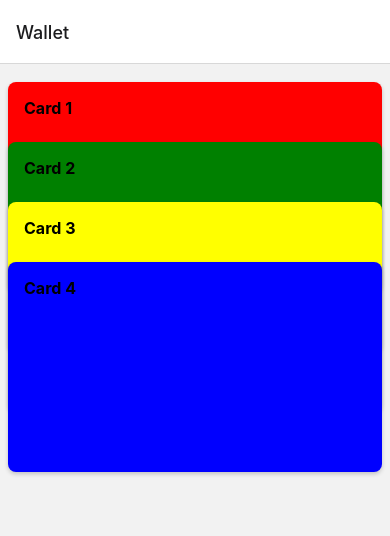
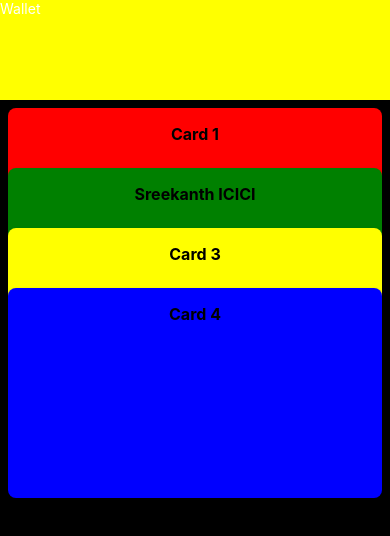
Before and after one commit to bibin-jaimon/rn-wallet, a React Native app: screen /CardsListScreen in a window 390 px wide. Shown: the top 536 px of the page. Built offline with nearby package versions, Linux system fonts and the light colour scheme.

Commit message:
Fixing Android scroll issue

```diff
--- a/package.json
+++ b/package.json
@@ -14,6 +14,7 @@
     "@react-navigation/native-stack": "^6.9.13",
     "react": "18.2.0",
     "react-native": "0.72.1",
+    "react-native-gesture-handler": "^2.12.0",
     "react-native-safe-area-context": "^4.6.4",
     "react-native-screens": "^3.22.1"
   },
--- a/src/main/app.tsx
+++ b/src/main/app.tsx
@@ -5,7 +5,7 @@
  * @format
  */
 
-
+import 'react-native-gesture-handler';
 import { AppRegistry } from 'react-native';
 import { name as appName } from '../../app.json';
 import { RootComponent } from './root-component';
--- a/src/navigation/root-navigator.tsx
+++ b/src/navigation/root-navigator.tsx
@@ -18,16 +18,20 @@ const RootNavigator = () => (
       <Stack.Screen
         name="CardsListScreen"
         component={CardsListScreen}
-
         options={{
           title: 'Wallet',
+          headerShown: false
           // headerLeft: () => {
           //   return <Text>Hey there</Text>;
           // },
           // headerLargeTitle: true
         }}
       />
-      <Stack.Screen name="CardDetailsScreen" component={CardDetailsScreen} />
+      <Stack.Screen
+        name="CardDetailsScreen"
+        component={CardDetailsScreen}
+        options={{ headerBackTitle: 'Done', }}
+      />
     </Stack.Navigator>
   </NavigationContainer>
 );
--- a/src/screens/cards-list/card-view.tsx
+++ b/src/screens/cards-list/card-view.tsx
@@ -22,10 +22,7 @@ const styles = StyleSheet.create({
     shadowOffset: { width: 0, height: 2 },
     shadowRadius: 4,
     elevation: 2,
-    position: 'absolute',
-    top: 0,
-    left: 0,
-    right: 0,
+    alignItems: 'center',
     height: 210,
   },
   title: {
--- a/src/screens/cards-list/cards-list-screen.tsx
+++ b/src/screens/cards-list/cards-list-screen.tsx
@@ -5,6 +5,9 @@ import {
   View,
   Animated,
   Pressable,
+  Platform,
+  ViewStyle,
+  Dimensions,
 } from 'react-native';
 import { useEffect, useRef, useState } from 'react';
 import {
@@ -22,10 +25,19 @@ const CardsListScreen = (props: CardsListScreenProps) => {
   const stepOffset = 60;
   const [cardData, setCardData] = useState<Card[]>([]);
   const [scrollOffset, setScrollOffset] = useState<number>(0);
+  const deviceHeight: number = Dimensions.get('window').height;
+
   useEffect(() => {
     fetchCards().then((cards: Card[]) => setCardData(cards));
   }, []);
-
+  const scrollViewContentHeightAdjustment = cardData.length * 60 + deviceHeight;
+  const contentContainerStyle =
+    Platform.OS == 'ios'
+      ? {}
+      : {
+          height: scrollViewContentHeightAdjustment,
+          flexGrow: 1,
+        };
   const renderItem = (data: CardRenderItemParams) => {
     const { index, item } = data;
     const initialOffset = index * stepOffset;
@@ -37,6 +49,7 @@ const CardsListScreen = (props: CardsListScreenProps) => {
       translateY = initialOffset - scrollOffset * index;
     }
     return (
+      <View style={styles.flatListItem}>
         <Pressable
           onPress={() =>
             navigation.navigate('CardDetailsScreen', { card: item })
@@ -45,13 +58,19 @@ const CardsListScreen = (props: CardsListScreenProps) => {
             <CardView card={item} />
           </Animated.View>
         </Pressable>
+      </View>
     );
   };
 
   return (
     <View style={styles.container}>
       <FlatList
-        contentInsetAdjustmentBehavior="automatic"
+        contentContainerStyle={contentContainerStyle}
+        ListHeaderComponent={
+          <Animated.View style={{ height: 100, backgroundColor: 'yellow' }}>
+            <Text style={{ color: 'white' }}>Wallet</Text>
+          </Animated.View>
+        }
         data={cardData}
         renderItem={renderItem}
         keyExtractor={item => `${item.id}`}
@@ -69,8 +88,13 @@ const CardsListScreen = (props: CardsListScreenProps) => {
 const styles = StyleSheet.create({
   container: {
     flex: 1,
-    backgroundColor: '#f2f2f2',
-    paddingTop: 10,
+    backgroundColor: 'black',
+  },
+  flatListItem: {
+    position: 'absolute',
+    top: 0,
+    left: 0,
+    right: 0,
   },
 });
 
--- a/src/service/card-service/mock.json
+++ b/src/service/card-service/mock.json
@@ -7,7 +7,7 @@
     },
     {
       "id": 1,
-      "name": "Card 2",
+      "name": "Sreekanth ICICI",
       "bgColor": "green"
     },
     {
```
Also changed, not shown: 2 other files (tests, documents, lock files or other folders). Lines whose indentation alone changed are shown as unchanged.
